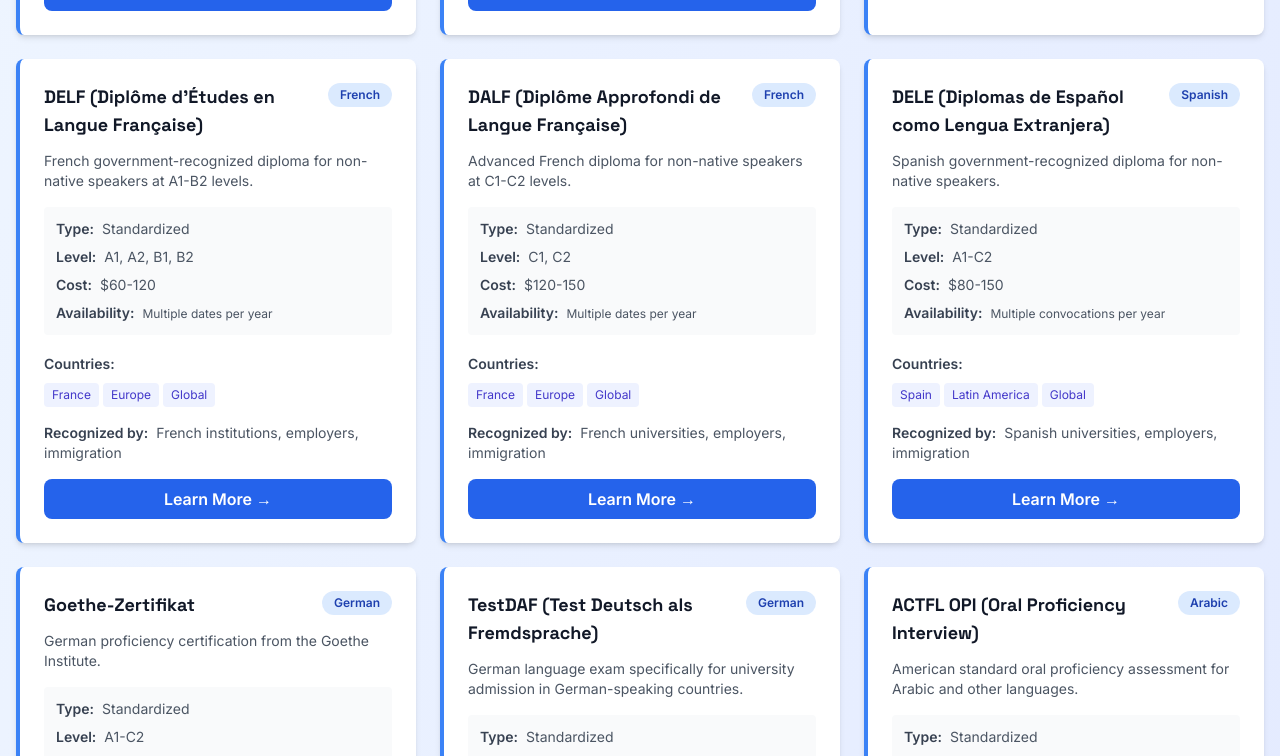
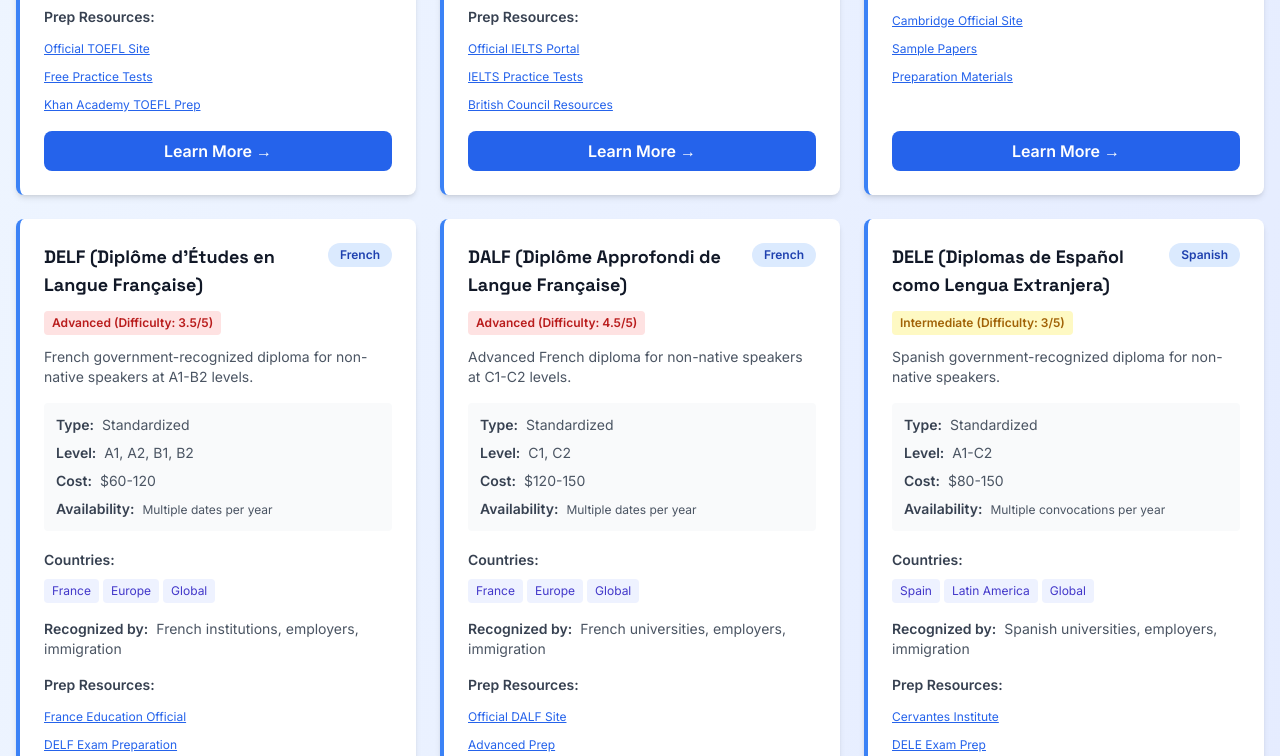
Before and after one commit to DinaElAhl/Pathways-, a React (Vite) app: page /accredit-exams in a window 1280 px wide. Shown: the part 915-1671 px from the top of the page. Built offline with nearby package versions, Linux system fonts and the light colour scheme; the HTML template or start-up script is replaced by a standard one.

Commit message:
Add difficulty badge and prep resources to AccreditedExams
Added difficulty color and label functions for exams.

```diff
--- a/src/pages/AccreditedExams.jsx
+++ b/src/pages/AccreditedExams.jsx
@@ -15,6 +15,20 @@ export default function AccreditedExams() {
       return matchesCategory && matchesRegion && matchesSearch;
     });
   }, [selectedCategory, selectedRegion, searchQuery]);
+
+  const getDifficultyColor = (difficulty) => {
+    if (!difficulty) return 'bg-gray-100 text-gray-700';
+    if (difficulty <= 2) return 'bg-green-100 text-green-700';
+    if (difficulty <= 3) return 'bg-yellow-100 text-yellow-700';
+    return 'bg-red-100 text-red-700';
+  };
+
+  const getDifficultyLabel = (difficulty) => {
+    if (!difficulty) return null;
+    if (difficulty <= 2) return 'Beginner';
+    if (difficulty <= 3) return 'Intermediate';
+    return 'Advanced';
+  };
 
   return (
     <div className="min-h-screen bg-gradient-to-br from-blue-50 to-indigo-100 py-12 px-4">
@@ -91,7 +105,7 @@ export default function AccreditedExams() {
             {filteredExams.map(exam => (
               <div
                 key={exam.id}
-                className="bg-white rounded-lg shadow-md hover:shadow-xl transition-shadow p-6 border-l-4 border-blue-500"
+                className="bg-white rounded-lg shadow-md hover:shadow-xl transition-shadow p-6 border-l-4 border-blue-500 flex flex-col"
               >
                 <div className="flex items-start justify-between mb-3">
                   <h3 className="text-lg font-bold text-gray-900 flex-1">{exam.name}</h3>
@@ -99,6 +113,12 @@ export default function AccreditedExams() {
                     {exam.category}
                   </span>
                 </div>
+
+                {exam.difficulty && (
+                  <span className={`inline-block px-2 py-1 rounded text-xs font-semibold mb-3 w-fit ${getDifficultyColor(exam.difficulty)}`}>
+                    {getDifficultyLabel(exam.difficulty)} (Difficulty: {exam.difficulty}/5)
+                  </span>
+                )}
 
                 <p className="text-gray-600 text-sm mb-4">{exam.description}</p>
 
@@ -139,6 +159,27 @@ export default function AccreditedExams() {
                   </p>
                 </div>
 
+                {exam.prepResources && exam.prepResources.length > 0 && (
+                  <div className="mb-4">
+                    <p className="font-semibold text-gray-700 text-sm mb-2">Prep Resources:</p>
+                    <ul className="space-y-1">
+                      {exam.prepResources.map((resource, index) => (
+                        <li key={index}>
+                          <a
+                            href={resource.url}
+                            target="_blank"
+                            rel="noopener noreferrer"
+                            className="text-blue-600 hover:text-blue-800 text-xs underline"
+                          >
+                            {resource.name}
+                          </a>
+                        </li>
+                      ))}
+                    </ul>
+                  </div>
+                )}
+
+                <div className="mt-auto">
                   <a
                     href={exam.url}
                     target="_blank"
@@ -147,6 +188,7 @@ export default function AccreditedExams() {
                   >
                     Learn More →
                   </a>
+                </div>
               </div>
             ))}
           </div>
```
Lines whose indentation alone changed are shown as unchanged.
